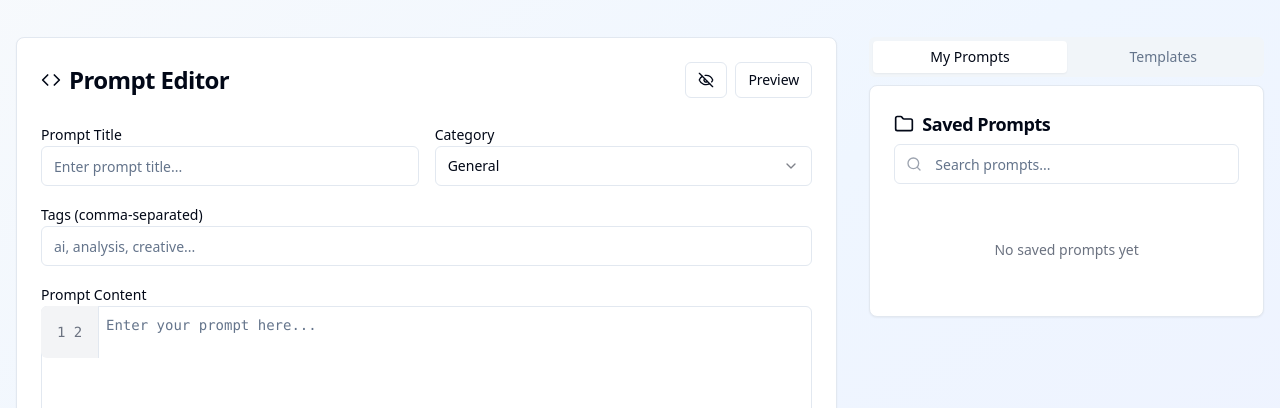
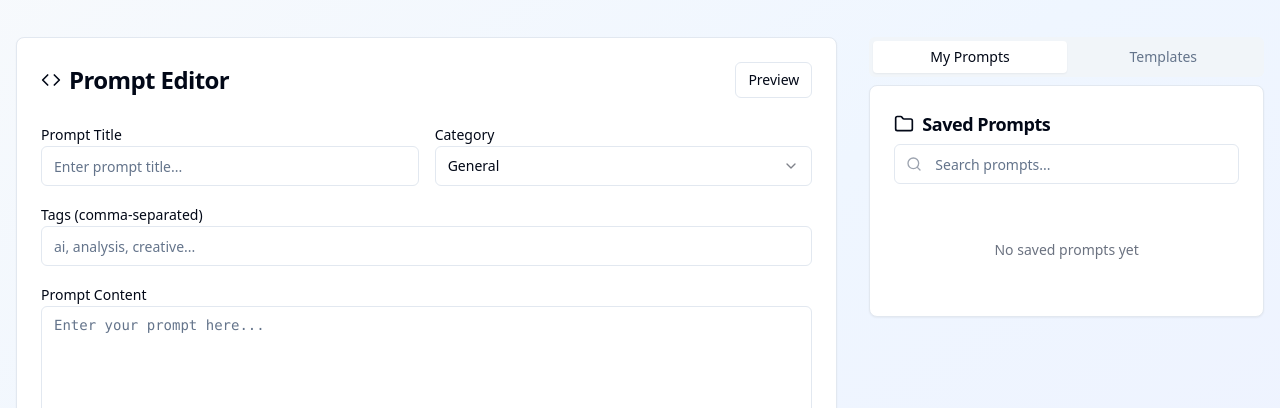
Before and after one commit to myselfsislam/learn-prompt-evolve, a React (Vite) app: page /playground in a window 1280 px wide. Shown: the part 204-612 px from the top of the page. Built offline with nearby package versions, Linux system fonts and the light colour scheme.

Commit message:
Remove line numbers from prompt editor
Removed the line numbers feature from the prompt editor in `src/pages/Playground.tsx`.

```diff
--- a/src/pages/Playground.tsx
+++ b/src/pages/Playground.tsx
@@ -1,4 +1,3 @@
-
 import React, { useState, useEffect } from 'react';
 import { Card, CardContent, CardDescription, CardHeader, CardTitle } from "@/components/ui/card";
 import { Button } from "@/components/ui/button";
@@ -55,7 +54,6 @@ const Playground = () => {
   const [selectedPrompt, setSelectedPrompt] = useState<Prompt | null>(null);
   const [searchTerm, setSearchTerm] = useState('');
   const [isPreviewMode, setIsPreviewMode] = useState(false);
-  const [showLineNumbers, setShowLineNumbers] = useState(true);
   const { toast } = useToast();
 
   const categories = [
@@ -299,11 +297,6 @@ Example: [Provide example if helpful]`;
     prompt.tags.some(tag => tag.toLowerCase().includes(searchTerm.toLowerCase()))
   );
 
-  const getLineNumbers = (text: string) => {
-    const lines = text.split('\n');
-    return lines.map((_, index) => index + 1).join('\n');
-  };
-
   return (
     <div className="min-h-screen bg-gradient-to-br from-slate-50 via-blue-50 to-indigo-50">
       <div className="container mx-auto px-4 py-8">
@@ -326,13 +319,6 @@ Example: [Provide example if helpful]`;
                     Prompt Editor
                   </CardTitle>
                   <div className="flex items-center gap-2">
-                    <Button
-                      variant="outline"
-                      size="sm"
-                      onClick={() => setShowLineNumbers(!showLineNumbers)}
-                    >
-                      {showLineNumbers ? <EyeOff className="w-4 h-4" /> : <Eye className="w-4 h-4" />}
-                    </Button>
                     <Button
                       variant="outline"
                       size="sm"
@@ -390,21 +376,14 @@ Example: [Provide example if helpful]`;
                       {currentPrompt || 'No content to preview...'}
                     </div>
                   ) : (
-                    <div className="relative">
-                      {showLineNumbers && (
-                        <div className="absolute left-0 top-0 p-4 bg-gray-100 text-gray-500 text-sm font-mono border-r select-none pointer-events-none z-10 rounded-l-md">
-                          {getLineNumbers(currentPrompt || '\n')}
-                        </div>
-                      )}
                     <Textarea
                       id="prompt"
                       placeholder="Enter your prompt here..."
                       value={currentPrompt}
                       onChange={(e) => setCurrentPrompt(e.target.value)}
                       rows={15}
-                        className={`font-mono text-sm resize-none ${showLineNumbers ? 'pl-16' : ''}`}
+                      className="font-mono text-sm resize-none"
                     />
-                    </div>
                   )}
                 </div>
 
```
Lines whose indentation alone changed are shown as unchanged.
